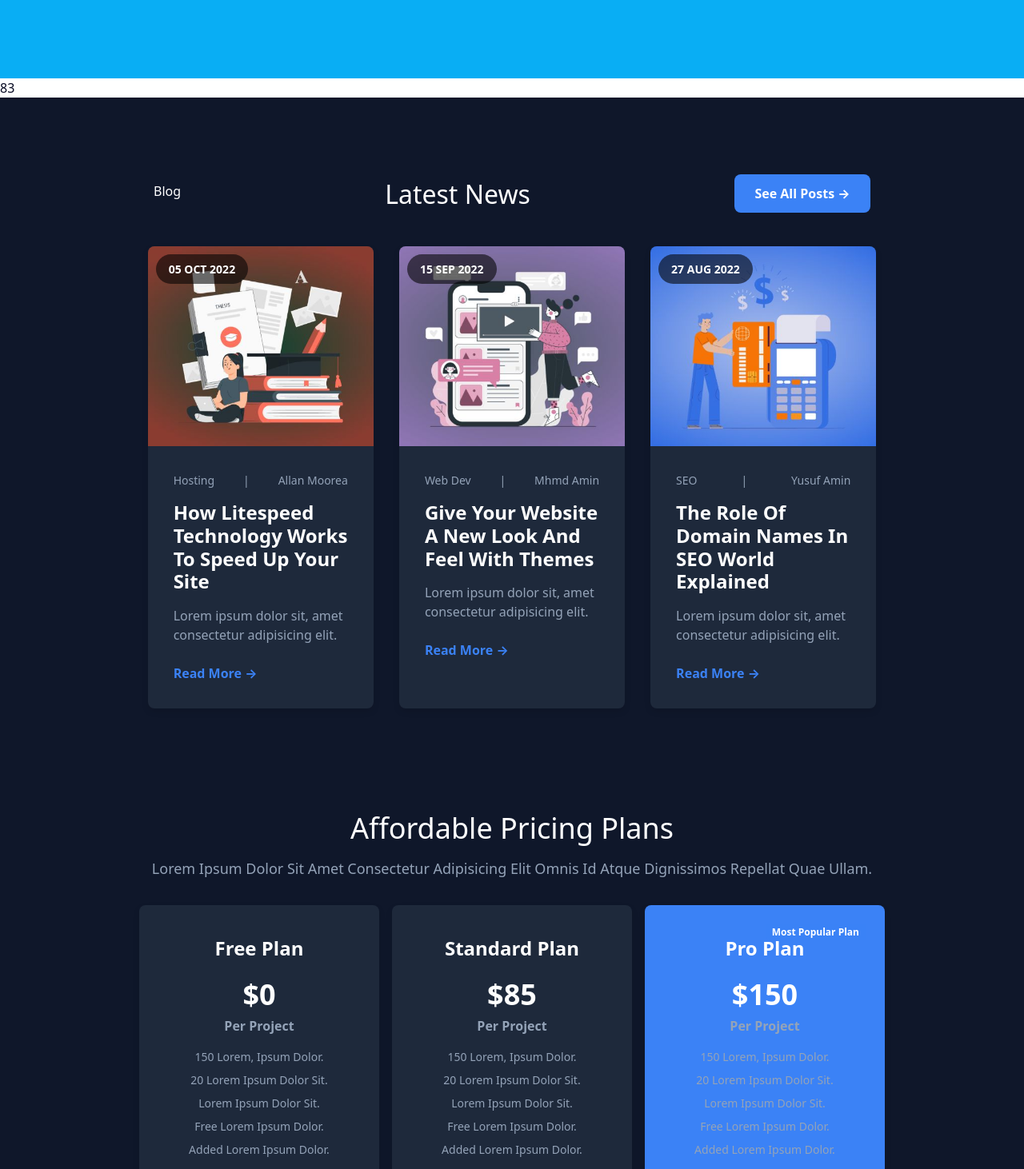
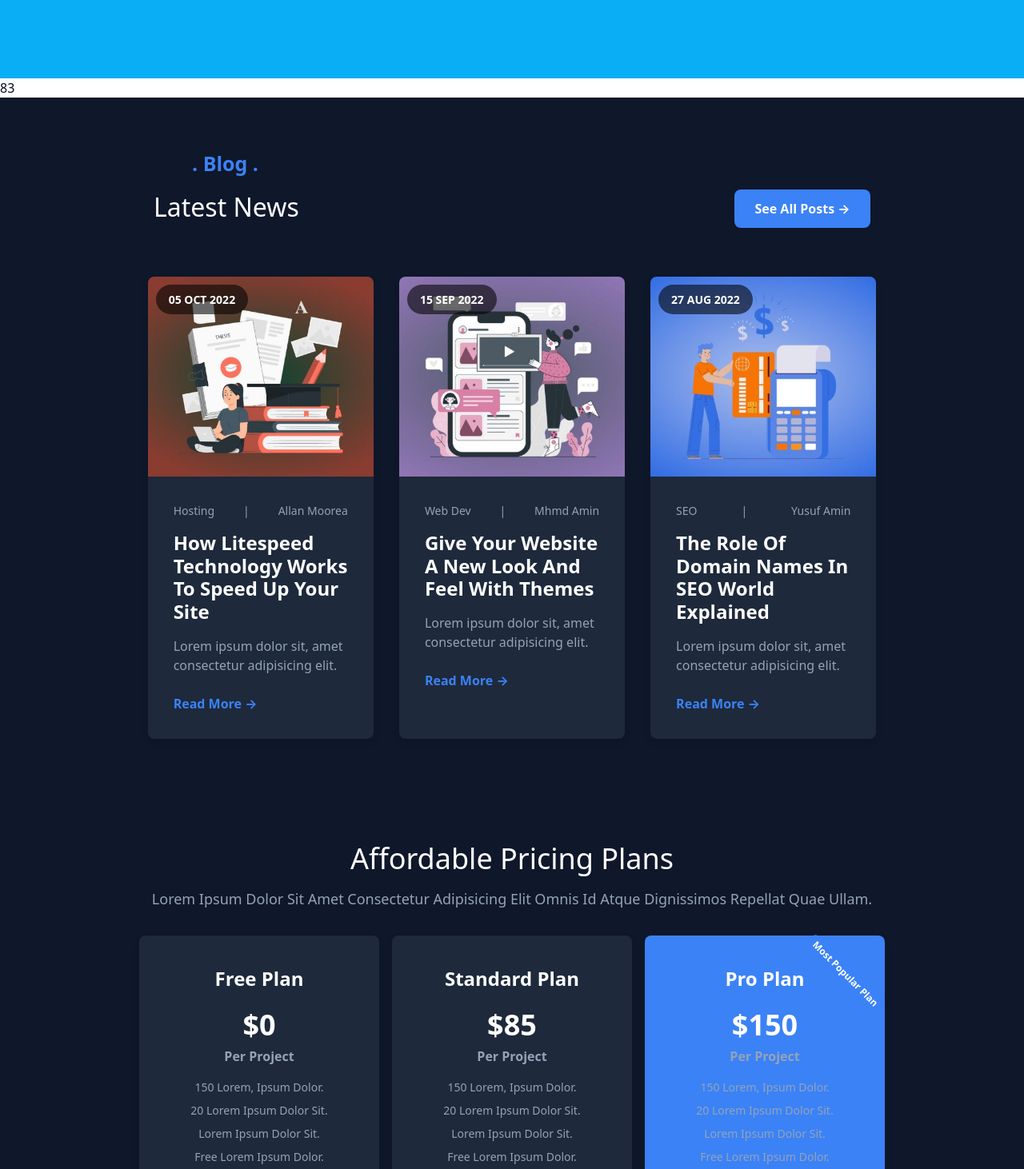
Before and after one commit to Rakgl/Service-project, a React (Vite) app: page / in a window 1280 px wide. Shown: the part 1182-2644 px from the top of the page at 80% size. Built offline with nearby package versions, Linux system fonts and the light colour scheme.

Commit message:
Update some code styles

```diff
--- a/src/component/home/News/LatestNews.jsx
+++ b/src/component/home/News/LatestNews.jsx
@@ -38,8 +38,10 @@ const LatestNews = () => {
     <section className="latest-news">
 
       <div className="top-container">
-        <p>Blog</p>
-        <h2 className="section-title">Latest News</h2>
+        <div className="top-left">
+          <p className="blog mx-5">. Blog .</p>
+          <h2 className="section-title">Latest News</h2>
+        </div>
         <div className="see-all-posts">
           <a href="#" className="see-all-button">See All Posts →</a>
         </div>
--- a/src/component/home/News/LatestNews.scss
+++ b/src/component/home/News/LatestNews.scss
@@ -24,6 +24,14 @@ $button-bg-hover: #2f65d8;
     align-items: center;
     width: 90%;
   }
+}
+.top-left{
+  margin-bottom: 60px;
+}
+.top-left p{
+  font-size: 25px;
+  color: $button-bg;
+  font-weight: bold;
 }
 
 .article-container {
@@ -76,8 +84,14 @@ $button-bg-hover: #2f65d8;
     width: 100%;
     height: 100%;
     object-fit: cover;
+    transition: all 1s;
+    &:hover{
+      transform: scale(1.05,1.05);
+    }
   }
+
 }
+
 
 .article-date {
   background-color: rgba(2, 2, 2, 0.575);
--- a/src/component/home/PricingPlans/PricingPlans.scss
+++ b/src/component/home/PricingPlans/PricingPlans.scss
@@ -53,16 +53,25 @@ flex-wrap: wrap;
     .plan-header {
     position: relative;
 
+    // .badge {
+    //     position: absolute;
+    //     top: 0;
+    //     right: 0;
+    //     background-color: $badge-bg;
+    //     color: $primary-color;
+    //     padding: 4px 8px;
+    //     border-radius: 0 0 0 8px;
+    //     font-size: 12px;
+    //     font-weight: bold;
+    // }
     .badge {
-        position: absolute;
-        top: 0;
-        right: 0;
-        background-color: $badge-bg;
-        color: $primary-color;
-        padding: 4px 8px;
-        border-radius: 0 0 0 8px;
-        font-size: 12px;
-        font-weight: bold;
+      background-color: $badge-bg;
+      color: $primary-color;
+      transform: rotate(45deg);
+      position: absolute;
+      top: 14px;
+      right: -37px;
+      // box-shadow: 4px 4px 4px rgba(0, 0, 0, 0.2);
     }
     }
 
```
